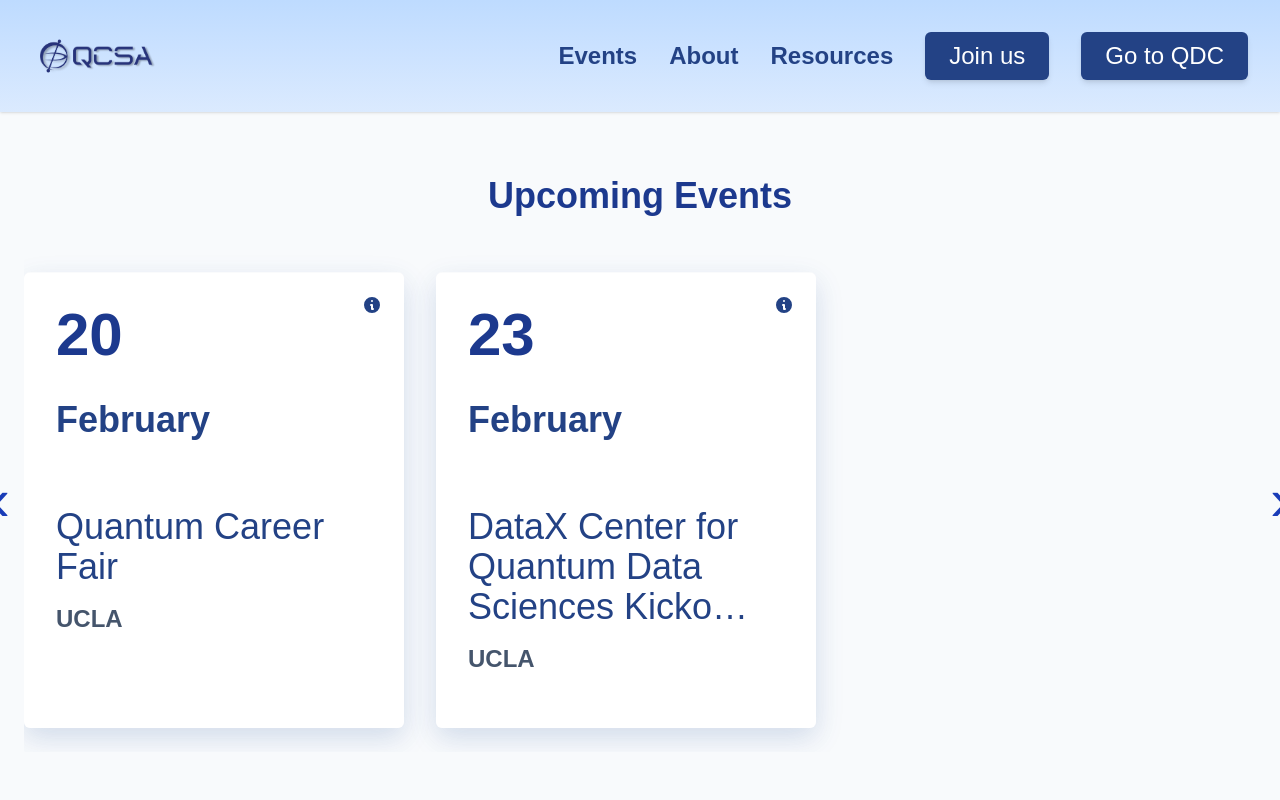
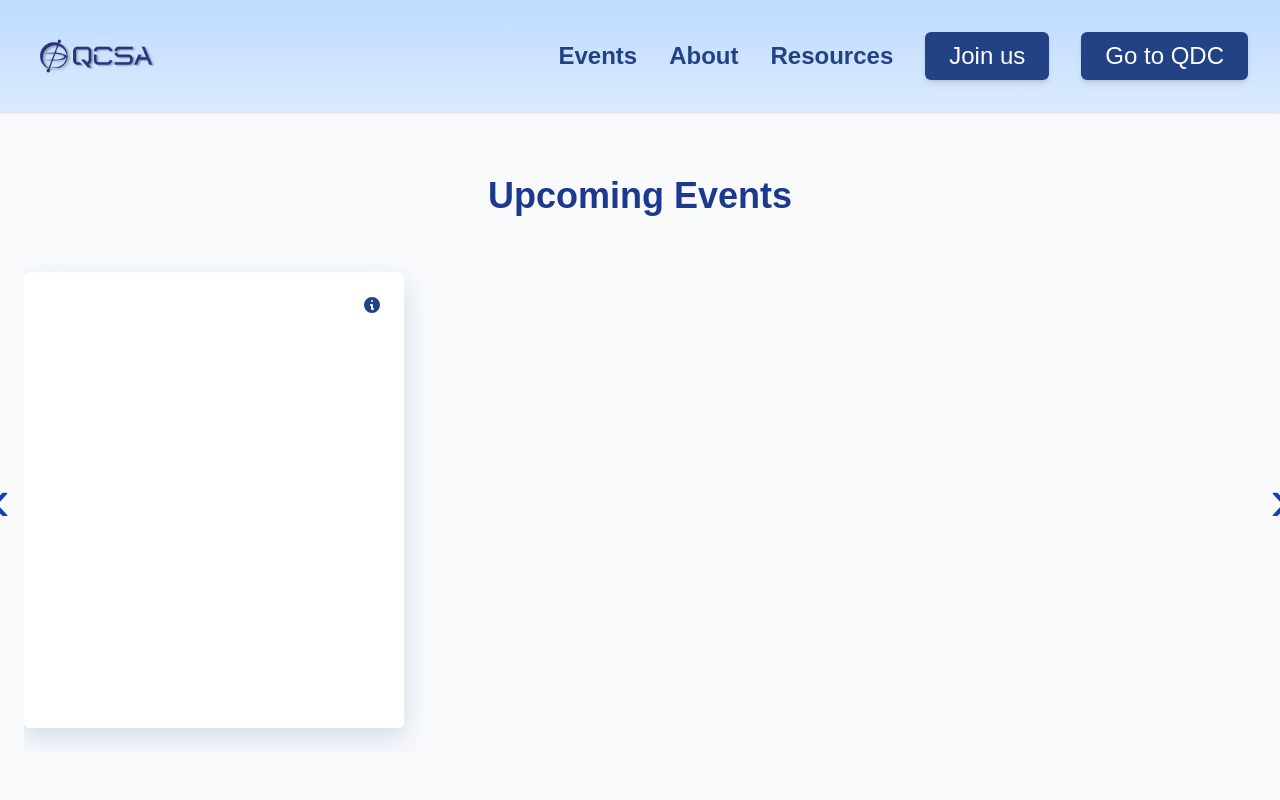
Before and after one commit to qcsa-at-ucla/qcsa, a Next.js app: page /events in a window 1280 px wide. Shown: the top 800 px of the page. Built offline with nearby package versions, Linux system fonts and the light colour scheme; a web font is replaced by a local one.

Commit message:
removed current events and move to past events

```diff
--- a/src/app/Components/HeroSection.tsx
+++ b/src/app/Components/HeroSection.tsx
@@ -8,7 +8,7 @@ const HeroSection = () => {
   return (
     <div className="relative min-h-screen" style={{backgroundColor: '#F3F8FF'}}>
       {/* Event Announcement Banner */}
-      <Link href="/qcf" className="block">
+      {/* <Link href="/qcf" className="block">
         <motion.div
           className="relative z-20 w-full py-6 px-6 cursor-pointer"
           style={{backgroundColor: 'rgba(35, 66, 133, 0.95)'}}
@@ -49,7 +49,7 @@ const HeroSection = () => {
             </div>
           </div>
         </motion.div>
-      </Link>
+      </Link> */}
 
       {/* Orb Background */}
       <div className="absolute inset-0 z-0 pointer-events-none">
--- a/src/app/events/page.tsx
+++ b/src/app/events/page.tsx
@@ -8,25 +8,8 @@ import MainWebsiteHeader from "../Components/mainWebsiteHeader";
 import { motion } from 'framer-motion';
 
 const eventsData = [
-	{
-		datePrimary: "20",
-		dateSecondary: "February",
-		title: "Quantum Career Fair",
-		location: "UCLA",
-		time: "1-5 PM PST",
-		description: "Explore different quantum computing companies and research labs, network with professionals, and discover internship and job opportunities in the quantum industry.",
-		link: "/qcf",
-	},
-	{
-		datePrimary: "23",
-		dateSecondary: "February",
-		title: "DataX Center for Quantum Data Sciences Kickoff & CQSE Annual Meeting",
-		location: "UCLA",
-		time: "1:30-4 PM PST",
-		description: "A showcase of UCLA's quantum ecosystem including our research centers, workshops, and educational programs.",
-		image: "/images/datax.png",
-		link: "https://forms.gle/dtKjyX2o6BWMuRQN6",
-	},
+	// No upcoming events at this time
+	{},
 ];
 
 export default function EventsPage() {
@@ -44,6 +27,20 @@ export default function EventsPage() {
 	const [selectedPast, setSelectedPast] = useState<PastEvent | null>(null);
 
 	const pastEvents: PastEvent[] = [
+		{
+			title: 'DataX Center for Quantum Data Sciences Kickoff & CQSE Annual Meeting',
+			date: '02/23/2026',
+			excerpt: 'A showcase of UCLA\'s quantum ecosystem including our research centers, workshops, and educational programs.',
+			href: 'https://forms.gle/dtKjyX2o6BWMuRQN6',
+			content: `The DataX Center for Quantum Data Sciences Kickoff & CQSE Annual Meeting was held at UCLA from 1:30-4 PM PST. This event showcased UCLA's thriving quantum ecosystem, featuring presentations on our research centers, hands-on workshops, and innovative educational programs. Attendees had the opportunity to learn about cutting-edge quantum research and connect with faculty, researchers, and students passionate about quantum computing and data sciences.`,
+		},
+		{
+			title: 'Quantum Career Fair',
+			date: '02/20/2026',
+			excerpt: 'Explore different quantum computing companies and research labs, network with professionals, and discover internship and job opportunities in the quantum industry.',
+			href: '/qcf',
+			content: `The Quantum Career Fair was held at UCLA from 1-5 PM PST, bringing together leading quantum computing companies and research labs with students and professionals. Attendees explored exciting career opportunities, networked with industry professionals, and discovered internships and full-time positions in the rapidly growing quantum industry. This event provided invaluable connections between the quantum workforce and the next generation of quantum talent.`,
+		},
 		{
 			title: 'Mentorship Program with QISCA',
 			date: '11/14/2025',
```
